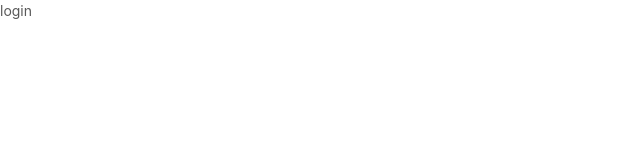
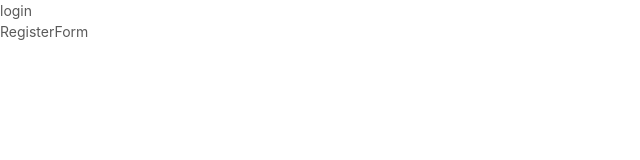
Before and after one commit to kricn/luckyone, a React app in the folder admin/: page /login in a window 1280 px wide. Shown: the top 160 px of the page, without its empty margins (0-640 px from the left). Built offline with nearby package versions, Linux system fonts and the light colour scheme.

Commit message:
admin 组件抽离

```diff
--- /dev/null
+++ b/admin/src/views/login/LoginForm.js
@@ -0,0 +1,20 @@
+import { Component, Fragment } from 'react';
+
+import { Button } from 'antd'
+
+class LoginForm extends Component {
+  constructor() {
+    super()
+    this.state = {}
+  }
+
+  render() {
+    return  (
+        <div>
+            login
+        </div>
+    )
+  }
+}
+
+export default LoginForm;
--- /dev/null
+++ b/admin/src/views/login/ReigsterForm.js
@@ -0,0 +1,20 @@
+import { Component, Fragment } from 'react';
+
+import { Button } from 'antd'
+
+class RegisterForm extends Component {
+  constructor() {
+    super()
+    this.state = {}
+  }
+
+  render() {
+    return  (
+        <div>
+            RegisterForm
+        </div>
+    )
+  }
+}
+
+export default RegisterForm;
--- a/admin/src/views/login/index.js
+++ b/admin/src/views/login/index.js
@@ -1,6 +1,8 @@
 import { Component, Fragment } from 'react';
 
-import { Button } from 'antd'
+
+import LoginForm from './LoginForm'
+import RegisterForm from './ReigsterForm'
 
 class Login extends Component {
   constructor() {
@@ -11,7 +13,8 @@ class Login extends Component {
   render() {
     return  (
         <div>
-            login
+            <LoginForm></LoginForm>
+            <RegisterForm></RegisterForm>
         </div>
     )
   }
```
Also changed, not shown: 1 other file (tests, documents, lock files or other folders).
